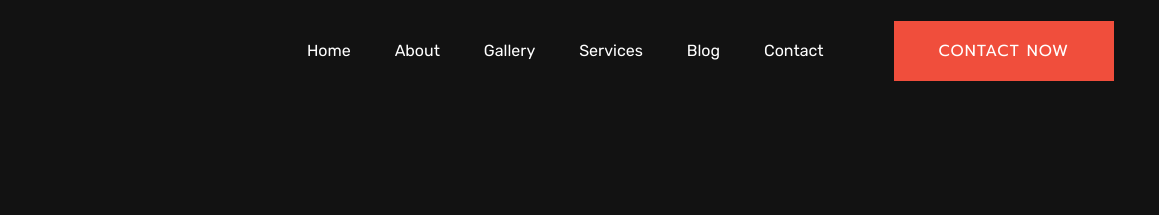
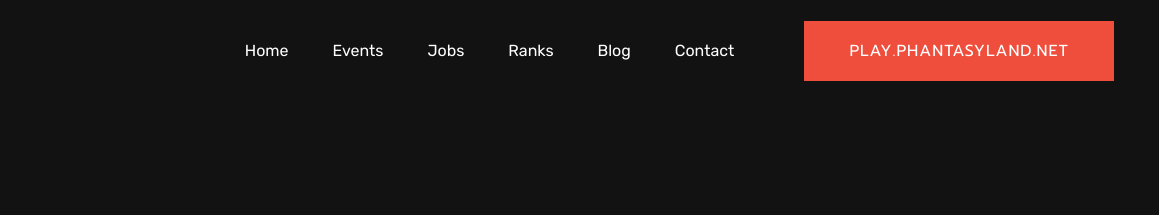
Before and after one commit to SkyAcademy/phantasyland, a plain HTML site: page ranks.html in a window 1280 px wide. Shown: the top 215 px of the page, 121-1280 px from the left. Drawn offline with Linux system fonts and the light colour scheme.

Commit message:
Update ranks.html

```diff
--- a/ranks.html
+++ b/ranks.html
@@ -46,7 +46,7 @@
                     <!-- Logo -->
                     <div class="col-xl-2 col-lg-2 col-md-1">
                         <div class="logo">
-                                    <a href="index.html"><img src="assets/img/logo/logo.png" alt=""></a>
+                            <a href="index.html"><img src="assets/img/logo/logo.png" alt="Phantasyland"></a>
                         </div>
                     </div>
                     <div class="col-xl-10 col-lg-10 col-md-10">
@@ -56,22 +56,16 @@
                                 <nav>
                                     <ul id="navigation">
                                         <li><a href="index.html">Home</a></li>
-                                                <li><a href="about.html">About</a></li>
-                                                <li><a href="gallery.html">Gallery</a></li>
-                                                <li><a href="services.html">Services</a></li>
-                                                <li><a href="blog.html">Blog</a>
-                                                    <ul class="submenu">
+                                        <li><a href="events.html">Events</a></li>
+                                        <li><a href="vacatures.html">Jobs</a></li>
+                                        <li><a href="ranks.html">Ranks</a></li>
                                         <li><a href="blog.html">Blog</a></li>
-                                                        <li><a href="blog_details.html">Blog Details</a></li>
-                                                        <li><a href="elements.html">Element</a></li>
-                                                    </ul>
-                                                </li>
                                         <li><a href="contact.html">Contact</a></li>
                                     </ul>
                                 </nav>
                             </div>
                             <div class="header-right-btn f-right d-none d-lg-block ml-20">
-                                        <a href="contact.html" class="btn header-btn">Contact now</a>
+                                <a href="contact.html" class="btn header-btn">play.phantasyland.net</a>
                             </div>
                         </div>
                     </div>
```
Lines whose indentation alone changed are shown as unchanged.
